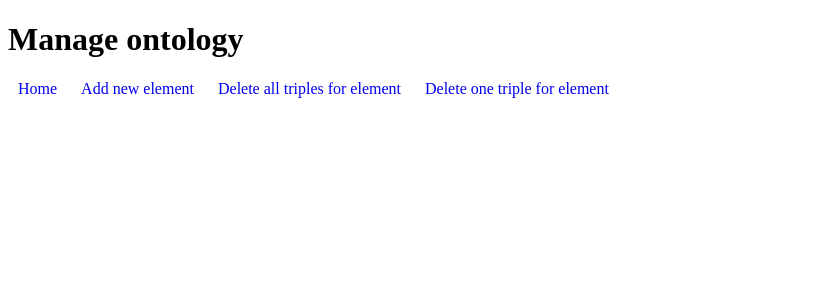
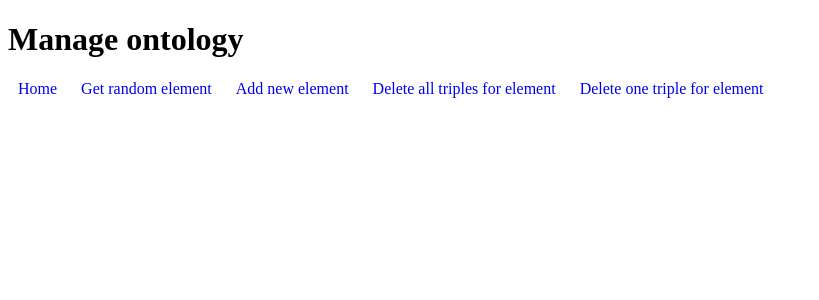
Before and after one commit to k-dash6/suit_app_final, a Django app: page / in a window 1280 px wide. Shown: the top 300 px of the page, without its empty margins (0-819 px from the left). Run offline with Django 4.2, Linux system fonts and the light colour scheme; tables that the repository leaves empty hold one stand-in row (values such as "Sample post").

Commit message:
add random func; fix debug

```diff
--- a/main_app/main_app/settings.py
+++ b/main_app/main_app/settings.py
@@ -23,7 +23,7 @@ BASE_DIR = Path(__file__).resolve().parent.parent
 SECRET_KEY = 'django-insecure-0@&+6(j05*f9hs@o86h!#==g9o#a(ut@_o#0!s$0xg4w1)10os'
 
 # SECURITY WARNING: don't run with debug turned on in production!
-DEBUG = True
+DEBUG = False
 
 ALLOWED_HOSTS = []
 
--- a/main_app/manage_ontology/forms.py
+++ b/main_app/manage_ontology/forms.py
@@ -8,6 +8,11 @@ class AddElements(forms.Form):
     object_name = forms.CharField(max_length=100, required=False)
 
 
+class ReturnRandom(forms.Form):
+    property = forms.CharField(max_length=100, required=False)
+    obj = forms.CharField(max_length=100, required=False)
+
+
 class DeleteElements(forms.Form):
     element_name = forms.CharField(max_length=100, required=False)
 
--- a/main_app/manage_ontology/templates/manage_ontology/manage_ontology_base.html
+++ b/main_app/manage_ontology/templates/manage_ontology/manage_ontology_base.html
@@ -21,6 +21,7 @@ margin: 10px;
   <h1>Manage ontology</h1>
   <ul id="navbar">
       <li><a href="{% url 'home' %}">Home</a></li>
+      <li><a href="{% url 'manage_return_random' %}">Get random element</a></li>
       <li><a href="{% url 'manage_ontology_add' %}">Add new element</a></li>
       <li><a href="{% url 'manage_ontology_del_all' %}">Delete all triples for element</a></li>
       <li><a href="{% url 'manage_ontology_del_one' %}">Delete one triple for element</a></li>
--- a/main_app/manage_ontology/urls.py
+++ b/main_app/manage_ontology/urls.py
@@ -6,6 +6,7 @@ from django.urls import path
 urlpatterns = [
     path('', home, name='home'),
     path('manage-add/', add_elements, name='manage_ontology_add'),
+    path('manage-random/', return_random_element, name='manage_return_random'),
     path('manage-del_all/', delete_elements, name='manage_ontology_del_all'),
     path('manage-del_one/', delete_one_element, name='manage_ontology_del_one'),
 ]
--- a/main_app/manage_ontology/views.py
+++ b/main_app/manage_ontology/views.py
@@ -1,3 +1,5 @@
+import random
+
 from django.shortcuts import render, redirect
 from django.http import HttpResponse
 from .forms import *
@@ -89,3 +91,32 @@ def test_delete_one_func(a):
     ontology.remove((s_uid, p_uid, o_uid))
     print('uhuuuuu')
     ontology.serialize(format="xml", destination="C:/Users/kdash/suit_app/CostumesRDF.owl")
+
+
+def return_random_element(request):
+    sub_list = ''
+    if request.method == 'POST':
+        form_return_random = ReturnRandom(request.POST)
+        if form_return_random.is_valid():
+            sub_list = test_return_random(form_return_random.cleaned_data)
+        else:
+            return redirect('home')
+    else:
+        form_return_random = ReturnRandom()
+    return render(request, 'manage_ontology/return_random.html',
+                  {'form_return_random': form_return_random, 'subj': sub_list})
+
+
+def test_return_random(a):
+    ontology = Graph()
+    ontology.parse("C:/Users/kdash/suit_app/CostumesRDF.owl")
+    property_name = a['property']
+    object_name = a['obj']
+    property_uid = URIRef("http://www.semanticweb.org/masha/ontologies/2022/9/Сostumes.owl#" + property_name)
+    object_uid = URIRef("http://www.semanticweb.org/masha/ontologies/2022/9/Сostumes.owl#" + object_name)
+    sub_list = []
+    for s, p, o in ontology.triples((None, property_uid, object_uid)):
+        res = str(s).split('#')[1]
+        sub_list.append(res)
+
+    return random.choice(sub_list)
```
Also changed, not shown: main_app/manage_ontology/templates/manage_ontology/return_random.html (added, +11 -0 lines), requirements.txt (added, +8 -0 lines).
